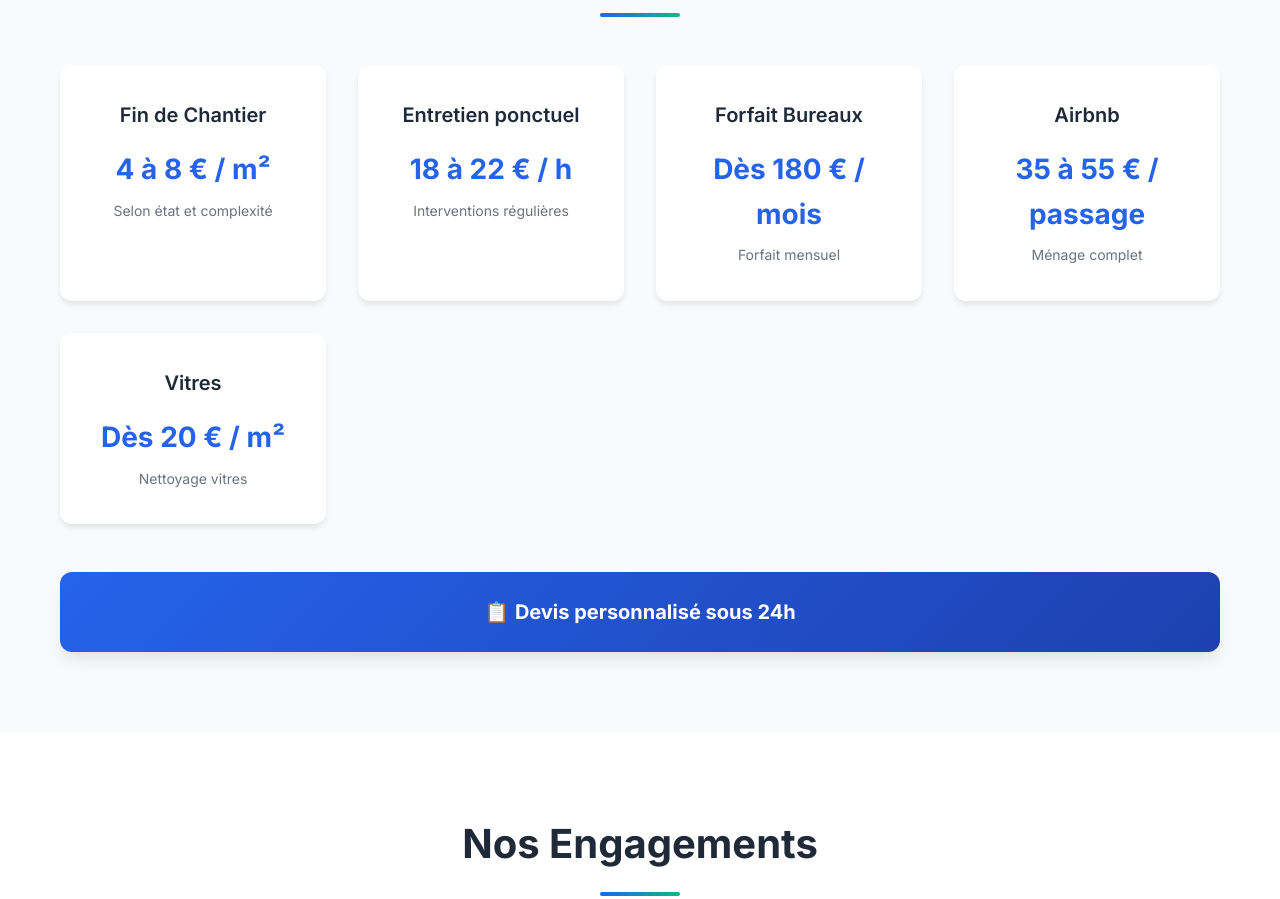
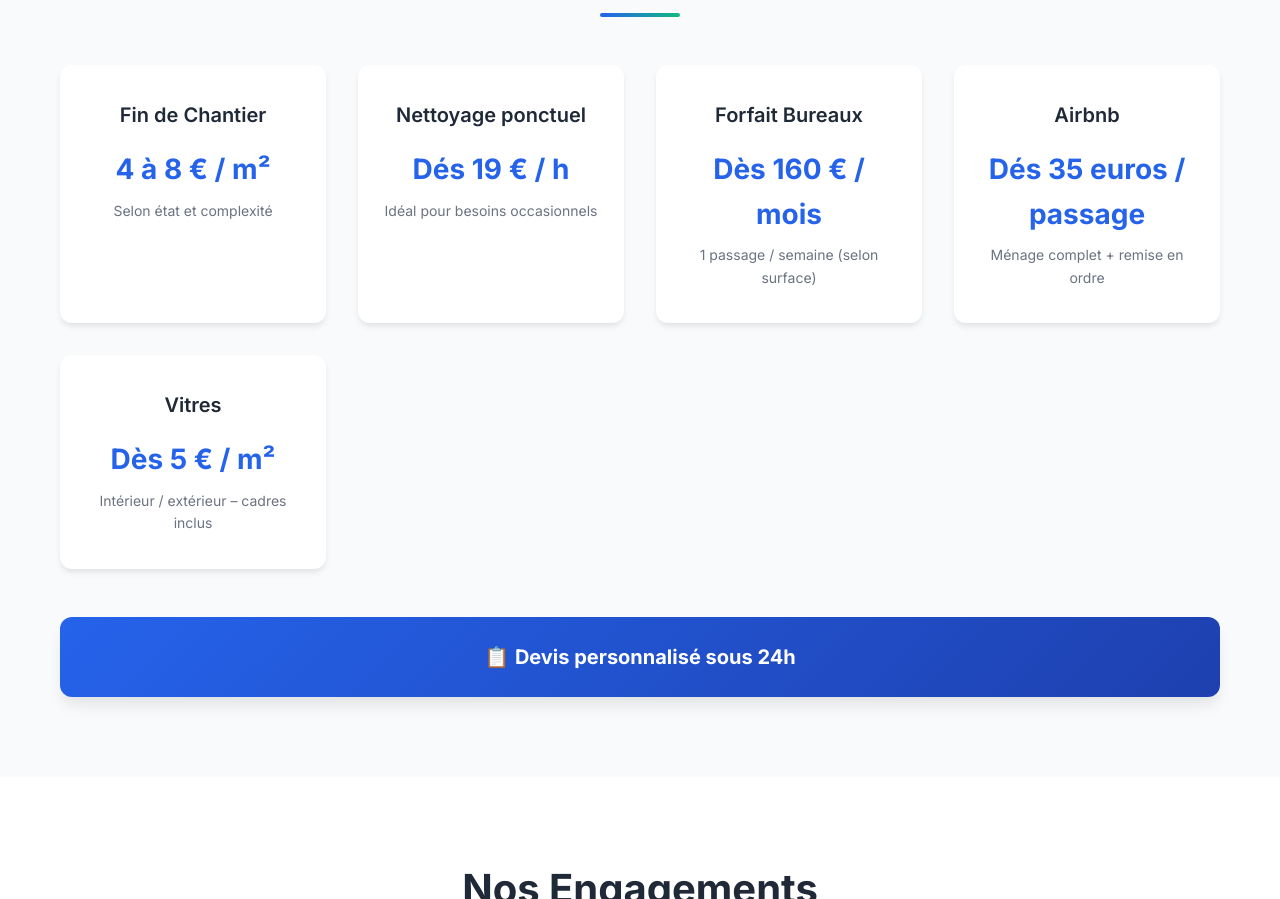
Before and after one commit to Izanaji59/latraction, a plain HTML site: page index.html in a window 1280 px wide. Shown: the part 3248-4147 px from the top of the page. Drawn offline with Linux system fonts and the light colour scheme; files whose address does not match are found by name.

Commit message:
Fix HTML structure and update content

```diff
--- a/index.html
+++ b/index.html
@@ -175,24 +175,25 @@
                     <p>Selon état et complexité</p>
                 </div>
                 <div class="tarif-card">
-                    <h3>Entretien ponctuel</h3>
-                    <div class="tarif-price">18 à 22 € / h</div>
-                    <p>Interventions régulières</p>
+                    <h3>Nettoyage ponctuel</h3>
+                    <div class="tarif-price">Dés 19 € / h</div>
+                    <p>Idéal pour besoins occasionnels</p>
                 </div>
                 <div class="tarif-card">
                     <h3>Forfait Bureaux</h3>
-                    <div class="tarif-price">Dès 180 € / mois</div>
-                    <p>Forfait mensuel</p>
+                    <div class="tarif-price">Dès 160 € / mois</div>
+                    <p>1 passage / semaine (selon surface)</p>
+
                 </div>
                 <div class="tarif-card">
                     <h3>Airbnb</h3>
-                    <div class="tarif-price">35 à 55 € / passage</div>
-                    <p>Ménage complet</p>
+                    <div class="tarif-price">Dés 35 euros / passage</div>
+                    <p>Ménage complet + remise en ordre</p>
                 </div>
                 <div class="tarif-card">
                     <h3>Vitres</h3>
-                    <div class="tarif-price">Dès 20 € / m²</div>
-                    <p>Nettoyage vitres</p>
+                    <div class="tarif-price">Dès 5 € / m²</div>
+                    <p>Intérieur / extérieur – cadres inclus</p>
                 </div>
             </div>
             <div class="devis-badge">
```
